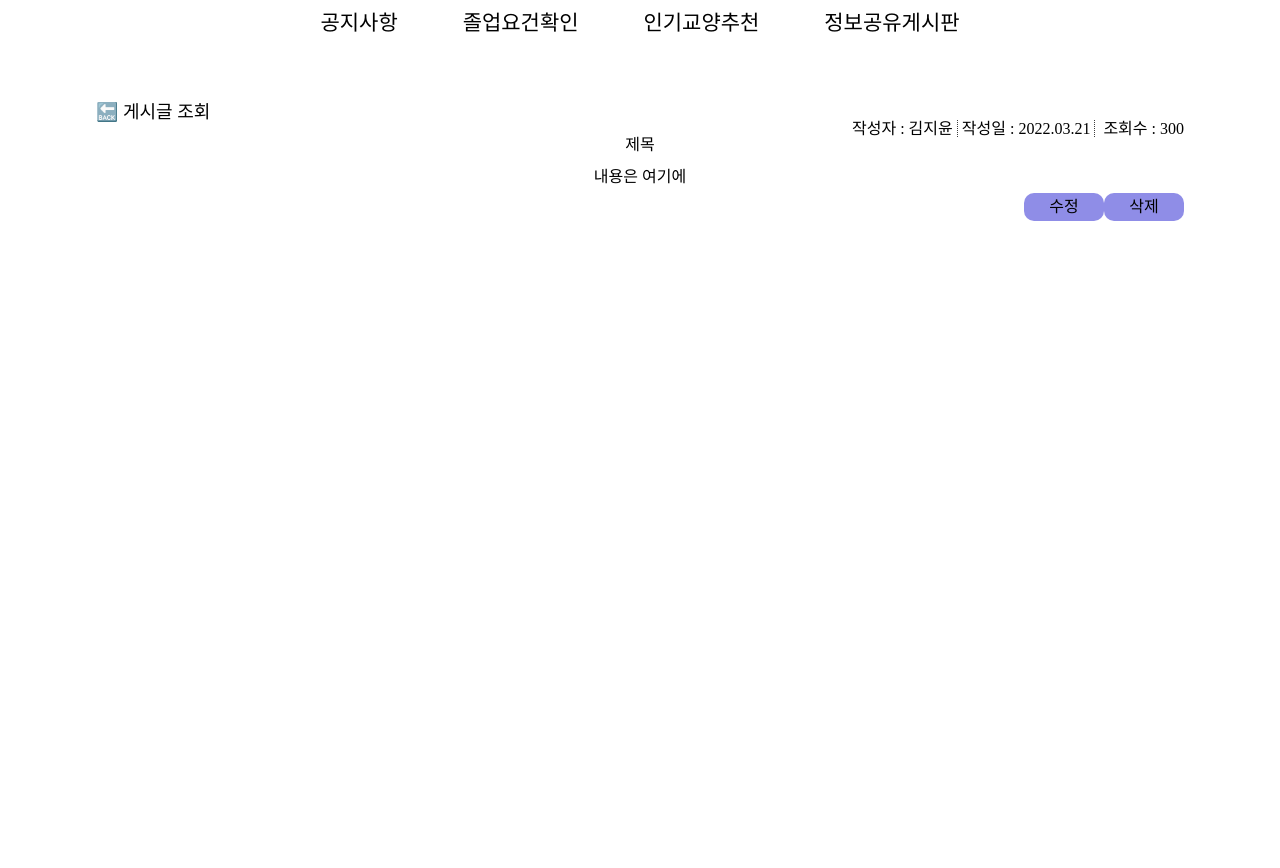
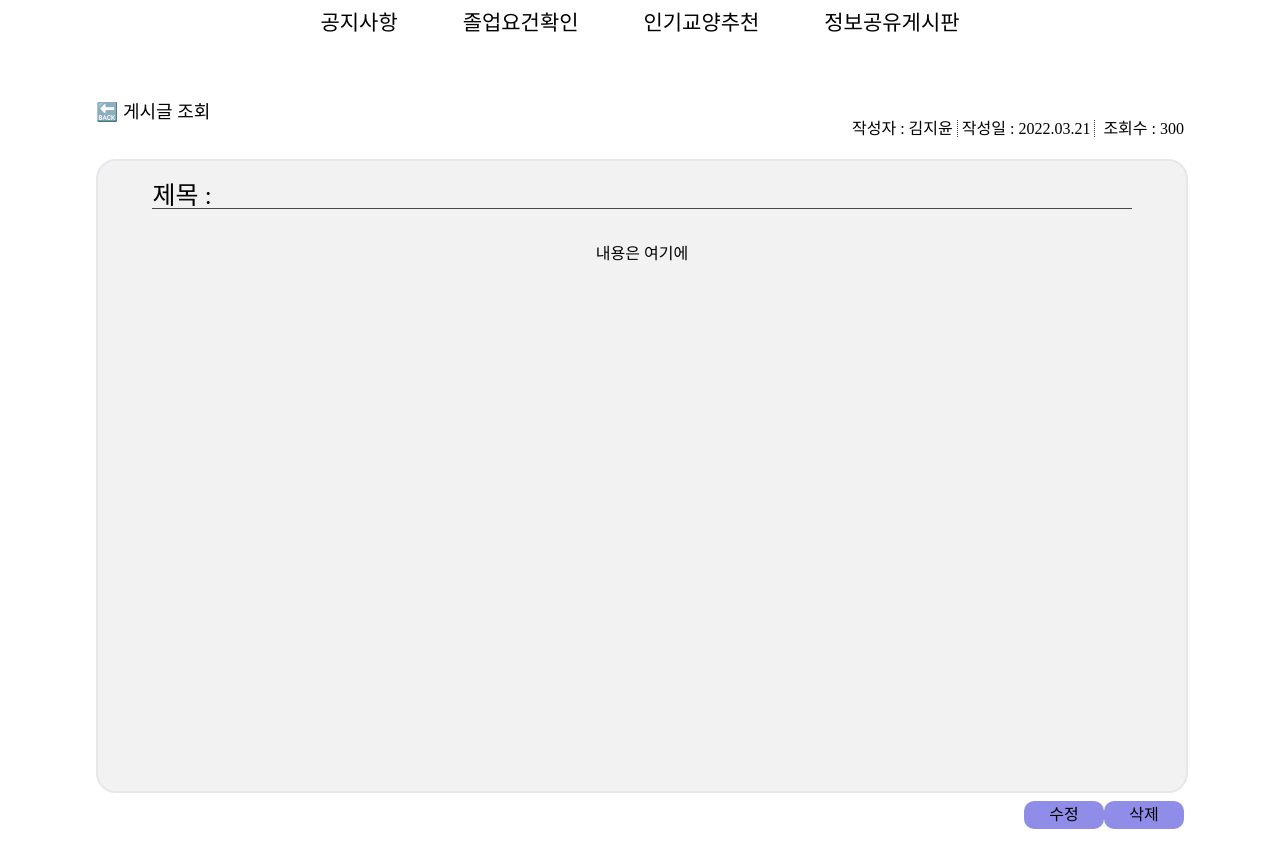
Before and after one commit to Graduate-Ok/Graduation-Okay-, a React (Create React App) app in the folder graduate/: page /Board/ViewBoard in a window 1280 px wide. Shown: the part 360-1228 px from the top of the page. Built offline with nearby package versions, Linux system fonts and the light colour scheme; a web font is replaced by a local one.

Commit message:
2022.05.23
- ViewBoard 수정
- ViewBoard css -> Board.css 하단

```diff
--- a/graduate/src/css/Board.css
+++ b/graduate/src/css/Board.css
@@ -191,7 +191,12 @@
 }
 
 
-/*ViewBoard*/
+
+
+
+
+
+/*---------------- ViewBoard -----------------*/
 
 .Board__update--button,
 .Board__delete--button{
@@ -212,4 +217,32 @@
     border-right: dotted 1.5px rgb(62, 62, 62);
 }
 
-/*제목, 내용 부분이 css 적용이 안됨*/
+.Board__viewcontainer{
+    display: flex;
+    margin-top: 2%;
+    border: solid 2px #E5E7EB;
+    background-color:#f2f2f2 ;
+    width: 100%;
+    height: 70%;
+    border-radius: 20px;
+    flex-direction: column;
+    align-items: center;
+}
+
+/*제목, 내용*/
+#BRD_title,#BRD_content{
+    display: flex;
+    margin-top: 2%;
+}
+
+#BRD_title{
+    width: 90%;
+    border-bottom: solid 1.5px rgb(74, 73, 73);
+    font-size: 25px;
+}
+
+#BRD_content{
+    height: auto;
+    font-size: 16px;
+    text-align: center;
+}
--- a/graduate/src/pages/ViewBoard.jsx
+++ b/graduate/src/pages/ViewBoard.jsx
@@ -19,16 +19,14 @@ function ViewBoard() {
                             <span>&nbsp; 조회수 :</span> <span className='BRD_LOOKUP'> 300 </span>
                         </div>
 
-
-
-                        <div className='view--container'>
-                            <div classname="Board__content--BRD_TITLE"> 제목 </div>  <br />
-                            <div classname="Board__content--BRD_CONTENT"> 내용은 여기에 </div>
+                        <div className='Board__viewcontainer'>
+                            {/* 제목 , 내용 여기에 넣어주기 */}
+                            <div id="BRD_title"> 제목 : </div> <br />
+                            <div id="BRD_content"> 내용은 여기에 </div>
                         </div>
 
-
-
                         <div className="Board__footer">
+                            {/* 수정 부분으로 넘어가도록 */}
                             <Link to="/" className="Board__update--button">수정</Link>
                             <Link to="/Board" className="Board__delete--button">삭제</Link>
                         </div>
```
